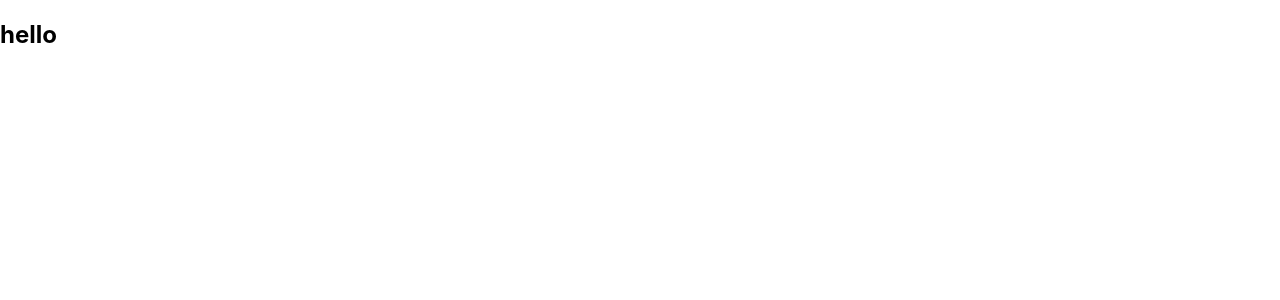
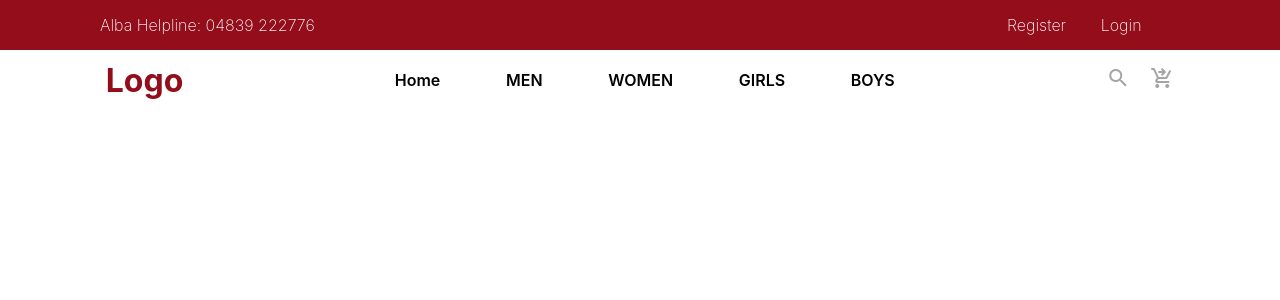
Before and after one commit to ajiths10/AboutUs_Page-UI, a React (Create React App) app: page / in a window 1280 px wide. Shown: the top 300 px of the page. Built offline with nearby package versions, Linux system fonts and the light colour scheme.

Commit message:
Header compoent completed

```diff
--- a/public/index.html
+++ b/public/index.html
@@ -10,6 +10,10 @@
       content="Web site created using create-react-app"
     />
     <link rel="apple-touch-icon" href="%PUBLIC_URL%/logo192.png" />
+    <link
+      href="https://fonts.googleapis.com/icon?family=Material+Icons"
+      rel="stylesheet"
+    />
     <!--
       manifest.json provides metadata used when your web app is installed on a
       user's mobile device or desktop. See https://developers.google.com/web/fundamentals/web-app-manifest/
--- a/src/Route/index.js
+++ b/src/Route/index.js
@@ -1,12 +1,12 @@
 import React from "react";
 import { Route, Routes } from "react-router-dom";
-import MarsDev from "../view";
+import Home from "../view";
 
 const RouteIndex = () => {
   return (
     <>
       <Routes>
-        <Route path="/" element={<MarsDev />} />
+        <Route path="/" element={<Home />} />
       </Routes>
     </>
   );
--- /dev/null
+++ b/src/component/header/Header.css
@@ -0,0 +1,30 @@
+.headerConatiner {
+  display: flex;
+  flex-flow: row;
+  justify-content: space-around;
+  height: 60px;
+  align-items: center;
+  font-weight: 600;
+}
+
+.HeaderItemContainer {
+  display: inherit;
+  justify-content: space-between;
+  width: 500px;
+}
+
+.HeaderIconContainer {
+  display: inherit;
+  justify-content: space-evenly;
+  gap: 20px;
+}
+
+.logoHeaderBtn {
+  font-size: 32px;
+  color: #940d1b;
+  font-weight: 650;
+}
+
+.HeaderIconContainer {
+  color: #a4a4a4;
+}
--- /dev/null
+++ b/src/component/header/index.js
@@ -0,0 +1,26 @@
+import "./Header.css";
+
+const Header = () => {
+  return (
+    <div className="headerConatiner">
+      <div className="logoHeaderBtn">Logo</div>
+      <div className="HeaderItemContainer">
+        <div className="homeHeaderBtn">Home</div>
+        <div className="menHeaderBtn">MEN</div>
+        <div className="womenHeaderBtn">WOMEN</div>
+        <div className="girlsHeaderBtn">GIRLS</div>
+        <div className="boysHeaderBtn">BOYS</div>
+      </div>
+      <div className="HeaderIconContainer">
+        <div>
+          <span class="material-icons">search</span>
+        </div>
+        <div>
+          <span class="material-icons">shopping_cart_checkout</span>
+        </div>
+      </div>
+    </div>
+  );
+};
+
+export default Header;
--- /dev/null
+++ b/src/component/topBar/TopBar.css
@@ -0,0 +1,23 @@
+.topBarConatiner {
+  background-color: #940d1b;
+  display: flex;
+  height: 50px;
+  align-items: center;
+  color: white;
+  justify-content: space-around;
+  font-weight: 200;
+}
+
+.helplineTopBarBtn {
+  flex-grow: 20;
+  display: flex;
+  margin-left: 100px;
+}
+
+.registerTopBarBtn {
+  flex-grow: 1;
+}
+
+.loginTopBarBtn {
+  flex-grow: 4;
+}
--- /dev/null
+++ b/src/component/topBar/TopBar.js
@@ -0,0 +1,13 @@
+import "./TopBar.css";
+
+const TopBar = () => {
+  return (
+    <div className="topBarConatiner">
+      <div className="helplineTopBarBtn">Alba Helpline: 04839 222776</div>
+      <div className="registerTopBarBtn">Register</div>
+      <div className="loginTopBarBtn">Login</div>
+    </div>
+  );
+};
+
+export default TopBar;
--- a/src/view/index.js
+++ b/src/view/index.js
@@ -1,7 +1,11 @@
+import Header from "../component/header";
+import TopBar from "../component/topBar/TopBar";
+
 const MarsDev = () => {
   return (
     <>
-      <h2>hello </h2>
+      <TopBar />
+      <Header />
     </>
   );
 };
```
